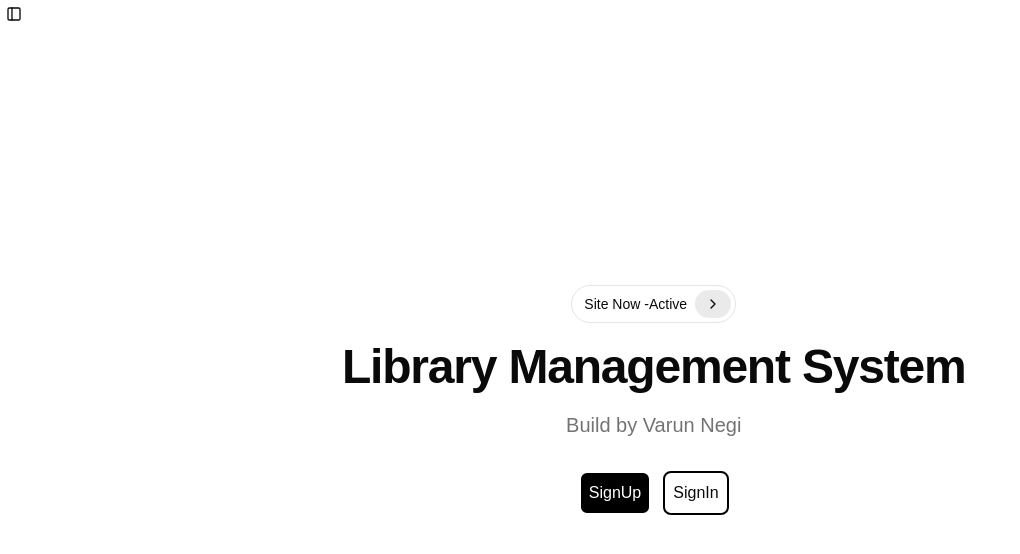
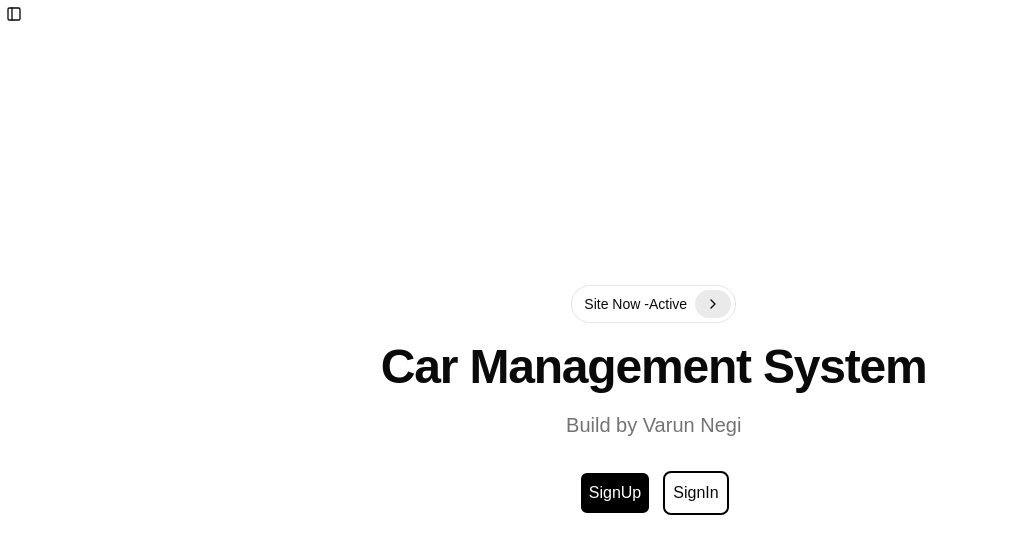
Before and after one commit to VarunDTU/carmanagementsystem, a Next.js app in the folder frontend/: page / in a window 1280 px wide. Shown: the top 554 px of the page, without its empty margins (0-1020 px from the left). Built offline with nearby package versions, Linux system fonts and the light colour scheme; no server answers.

Commit message:
refactor: update title from Library Management System to Car Management System

```diff
--- a/frontend/app/page.js
+++ b/frontend/app/page.js
@@ -35,7 +35,7 @@ export default function Home() {
         {/* Title */}
         <div className="mt-5 max-w-2xl text-center mx-auto">
           <h1 className="scroll-m-20 text-4xl font-extrabold tracking-tight lg:text-5xl">
-            Library Management System
+            Car Management System
           </h1>
         </div>
         {/* End Title */}
```
